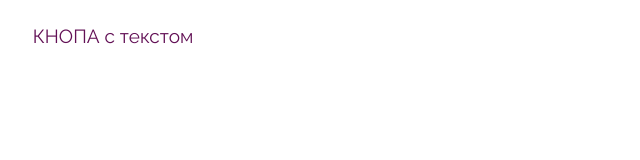
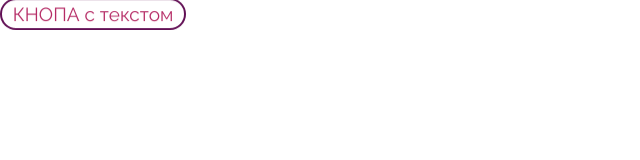
Before and after one commit to EugeneBaichuk/html-course-homework-Baichuk, a plain HTML site: page lesson-18-css-methodologies/components/button-component.html in a window 1280 px wide. Shown: the whole page, without its empty margins (0-640 px from the left). Drawn offline with Linux system fonts and the light colour scheme.

Commit message:
bugfix-and-indents-added

```diff
--- a/lesson-18-css-methodologies/components/button-component.css
+++ b/lesson-18-css-methodologies/components/button-component.css
@@ -31,21 +31,14 @@
   margin: 0;
   max-width: 100%;
   color: var(--button-color);
-
   font-size: 1.1875rem;
   font-family: var(--main-font);
   text-align: center;
   line-height: 2rem;
   text-decoration: none;
-
   transform:translateY();
   will-change: transform;
   transition: 0.2s 0.1s ease;
-}
-
-.button_type_desctop {
-  margin: 1.25rem;
-
 }
 
 .button:hover {
--- a/lesson-18-css-methodologies/style.css
+++ b/lesson-18-css-methodologies/style.css
@@ -17,3 +17,7 @@
   list-style-type: none;
   display: inline-block;
 }
+
+.button_type_desctop {
+  margin: 1.25rem;
+}
```
Also changed, not shown: lesson-18-css-methodologies/components/button-component.html (+3 -0 lines), lesson-18-css-methodologies/index.html (+3 -1 lines).
